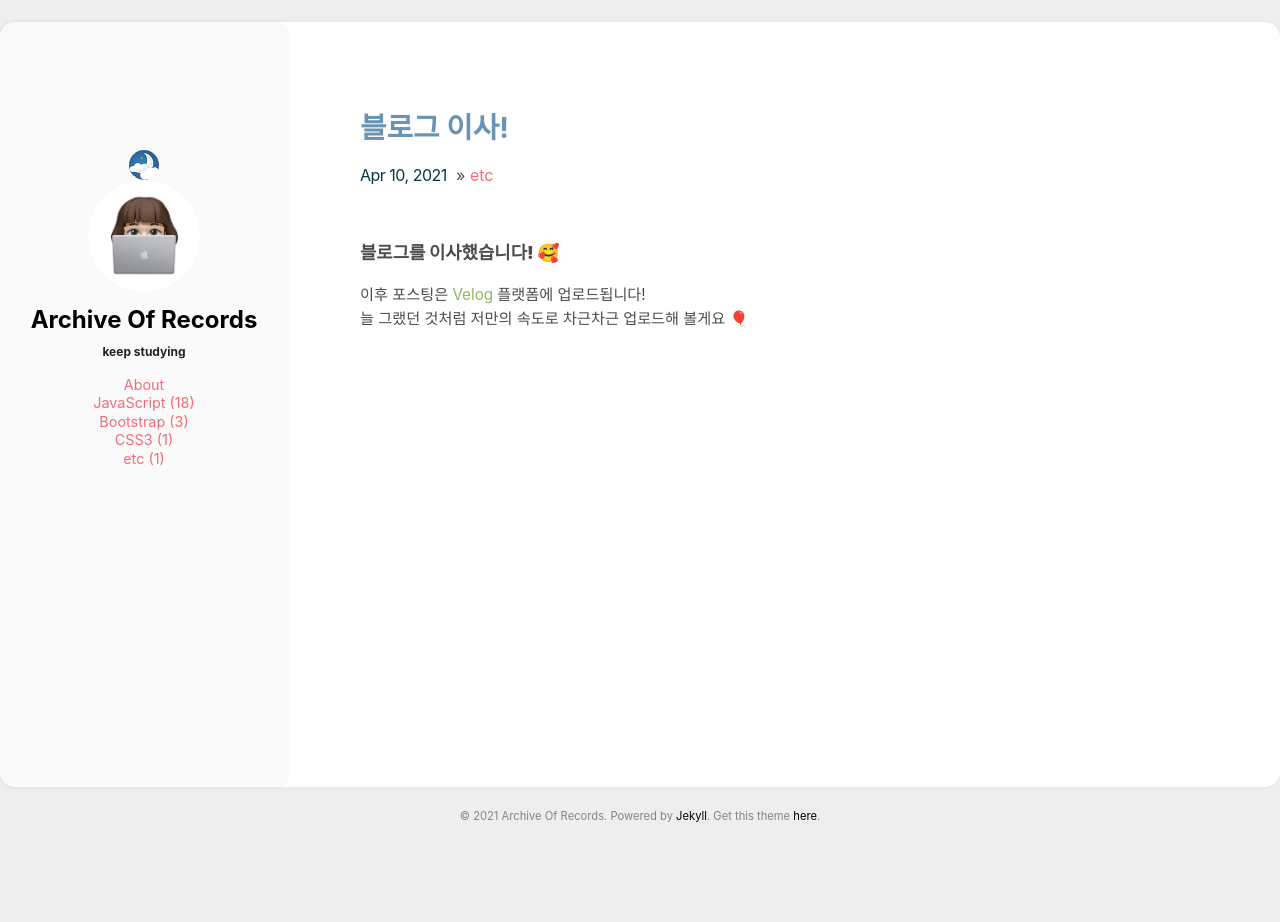
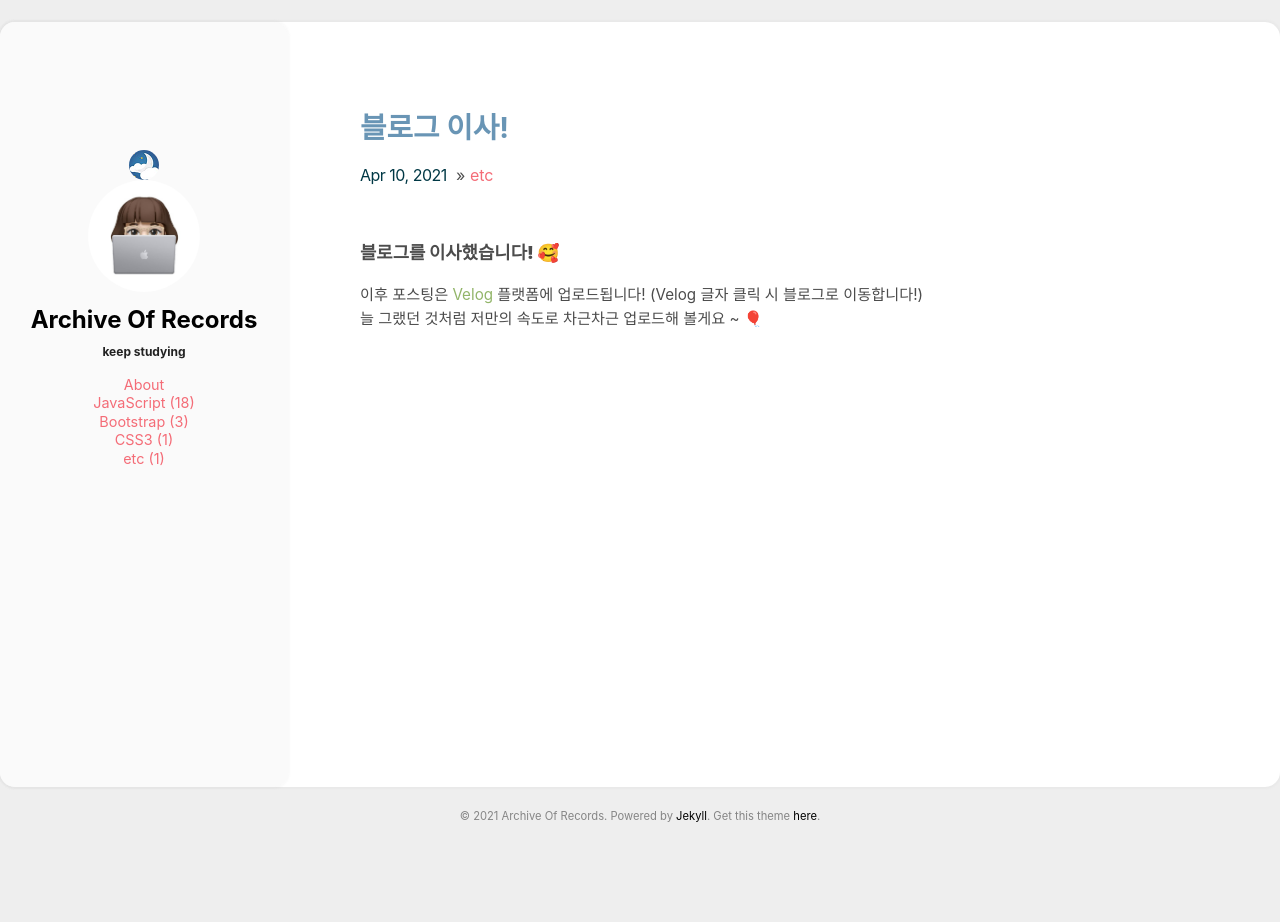
Before and after one commit to absolutelyfullycapable/absolutelyfullycapable.github.io, a Jekyll site: the page built from _posts/2021-04-10-블로그-이사.md, in a window 1280 px wide. Built offline with Jekyll 4.4.1, drawn with Linux system fonts in a browser that asks for light colours.

Commit message:
Update 2021-04-10-블로그-이사.md

```diff
--- a/_posts/2021-04-10-블로그-이사.md
+++ b/_posts/2021-04-10-블로그-이사.md
@@ -7,5 +7,5 @@ comments: true
 
 ### **블로그를 이사했습니다! 🥰**
 
-이후 포스팅은 [Velog](https://velog.io/@recordoflove) 플랫폼에 업로드됩니다!<br>
-늘 그랬던 것처럼 저만의 속도로 차근차근 업로드해 볼게요 🎈
+이후 포스팅은 [Velog](https://velog.io/@recordoflove) 플랫폼에 업로드됩니다! (Velog 글자 클릭 시 블로그로 이동합니다!)<br>
+늘 그랬던 것처럼 저만의 속도로 차근차근 업로드해 볼게요 ~ 🎈
```
